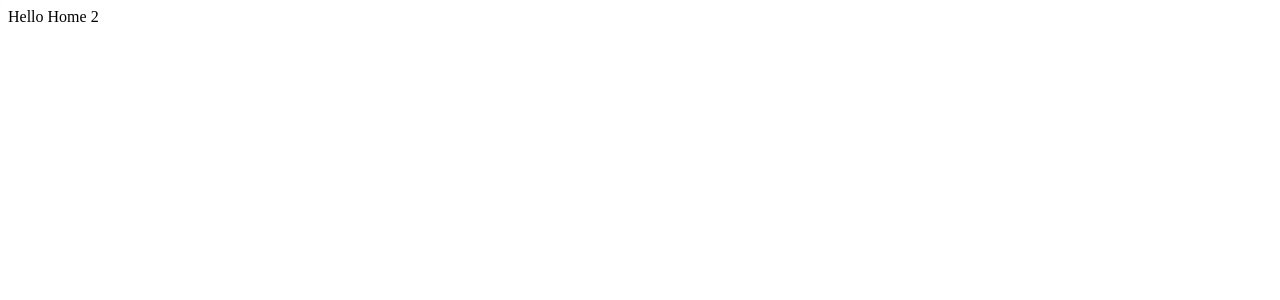
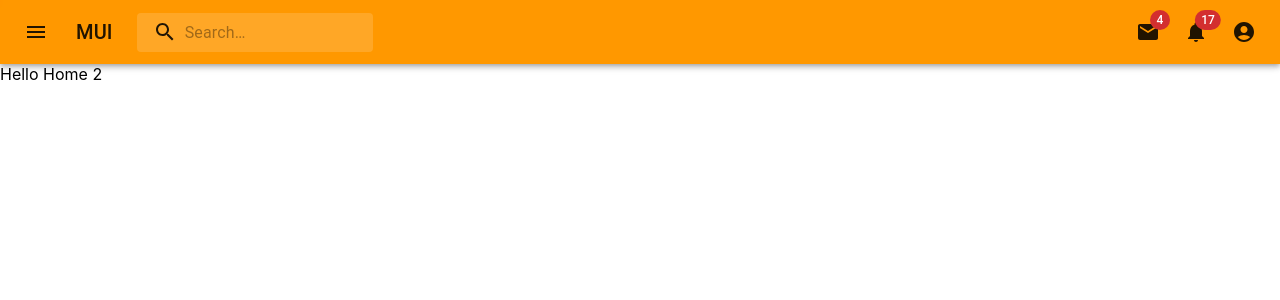
Before and after one commit to WebNaresh/BasicLayout, a React (Create React App) app: page / in a window 1280 px wide. Shown: the top 300 px of the page. Built offline with nearby package versions, Linux system fonts and the light colour scheme.

Commit message:
after 5 days code completion

```diff
--- a/public/index.html
+++ b/public/index.html
@@ -10,34 +10,14 @@
       content="Web site created using create-react-app"
     />
     <link rel="apple-touch-icon" href="%PUBLIC_URL%/logo192.png" />
-    <!--
-      manifest.json provides metadata used when your web app is installed on a
-      user's mobile device or desktop. See https://developers.google.com/web/fundamentals/web-app-manifest/
-    -->
+
     <link rel="manifest" href="%PUBLIC_URL%/manifest.json" />
-    <!--
-      Notice the use of %PUBLIC_URL% in the tags above.
-      It will be replaced with the URL of the `public` folder during the build.
-      Only files inside the `public` folder can be referenced from the HTML.
 
-      Unlike "/favicon.ico" or "favicon.ico", "%PUBLIC_URL%/favicon.ico" will
-      work correctly both with client-side routing and a non-root public URL.
-      Learn how to configure a non-root public URL by running `npm run build`.
-    -->
-    <title>React App</title>
+    <title>Naresh App</title>
   </head>
   <body>
     <noscript>You need to enable JavaScript to run this app.</noscript>
     <div id="root"></div>
-    <!--
-      This HTML file is a template.
-      If you open it directly in the browser, you will see an empty page.
-
-      You can add webfonts, meta tags, or analytics to this file.
-      The build step will place the bundled scripts into the <body> tag.
-
-      To begin the development, run `npm start` or `yarn start`.
-      To create a production bundle, use `npm run build` or `yarn build`.
-    -->
+    <!-- for  image hit link https://manifest-gen.netlify.app/ -->
   </body>
 </html>
--- a/src/App.jsx
+++ b/src/App.jsx
@@ -6,9 +6,21 @@
 import AppLoader from "./utils/AppLoader/AppLoader";
 import AppAlert from "./utils/AppAlert/AppAlert";
 import TopLoadingBar from "./utils/TopLoadingBar/TopLoadingBar";
+import TopNav from "./utils/TopNav/TopNav";
+import { colors, createTheme, ThemeProvider } from "@mui/material";
+// mulitple screen size xs,sm,md,lg,xl
+
+const theme = createTheme({
+  palette: {
+    primary: {
+      main: colors.orange[500],
+    },
+  },
+});
 
 function App() {
   return (
+    <ThemeProvider theme={theme}>
       <BrowserRouter>
         <UseState>
           <TestState>
@@ -16,11 +28,13 @@
               <TopLoadingBar />
               <AppLoader />
               <AppAlert />
+              <TopNav />
               <Route />
             </UseEffectState>
           </TestState>
         </UseState>
       </BrowserRouter>
+    </ThemeProvider>
   );
 }
 
--- /dev/null
+++ b/src/utils/TopNav/TopNav.jsx
@@ -0,0 +1,237 @@
+import * as React from "react";
+import { styled, alpha } from "@mui/material/styles";
+import AppBar from "@mui/material/AppBar";
+import Box from "@mui/material/Box";
+import Toolbar from "@mui/material/Toolbar";
+import IconButton from "@mui/material/IconButton";
+import Typography from "@mui/material/Typography";
+import InputBase from "@mui/material/InputBase";
+import Badge from "@mui/material/Badge";
+import MenuItem from "@mui/material/MenuItem";
+import Menu from "@mui/material/Menu";
+import MenuIcon from "@mui/icons-material/Menu";
+import SearchIcon from "@mui/icons-material/Search";
+import AccountCircle from "@mui/icons-material/AccountCircle";
+import MailIcon from "@mui/icons-material/Mail";
+import NotificationsIcon from "@mui/icons-material/Notifications";
+import MoreIcon from "@mui/icons-material/MoreVert";
+
+const Search = styled("div")(({ theme }) => ({
+  position: "relative",
+  borderRadius: theme.shape.borderRadius,
+  backgroundColor: alpha(theme.palette.common.white, 0.15),
+  "&:hover": {
+    backgroundColor: alpha(theme.palette.common.white, 0.25),
+  },
+  marginRight: theme.spacing(2),
+  marginLeft: 0,
+  width: "100%",
+  [theme.breakpoints.up("sm")]: {
+    marginLeft: theme.spacing(3),
+    width: "auto",
+  },
+}));
+
+const SearchIconWrapper = styled("div")(({ theme }) => ({
+  padding: theme.spacing(0, 2),
+  height: "100%",
+  position: "absolute",
+  pointerEvents: "none",
+  display: "flex",
+  alignItems: "center",
+  justifyContent: "center",
+}));
+
+const StyledInputBase = styled(InputBase)(({ theme }) => ({
+  color: "inherit",
+  "& .MuiInputBase-input": {
+    padding: theme.spacing(1, 1, 1, 0),
+    // vertical padding + font size from searchIcon
+    paddingLeft: `calc(1em + ${theme.spacing(4)})`,
+    transition: theme.transitions.create("width"),
+    width: "100%",
+    [theme.breakpoints.up("md")]: {
+      width: "20ch",
+    },
+  },
+}));
+
+export default function TopNav() {
+  const [anchorEl, setAnchorEl] = React.useState(null);
+  const [mobileMoreAnchorEl, setMobileMoreAnchorEl] = React.useState(null);
+
+  const isMenuOpen = Boolean(anchorEl);
+  const isMobileMenuOpen = Boolean(mobileMoreAnchorEl);
+
+  const handleProfileMenuOpen = (event) => {
+    setAnchorEl(event.currentTarget);
+  };
+
+  const handleMobileMenuClose = () => {
+    setMobileMoreAnchorEl(null);
+  };
+
+  const handleMenuClose = () => {
+    setAnchorEl(null);
+    handleMobileMenuClose();
+  };
+
+  const handleMobileMenuOpen = (event) => {
+    setMobileMoreAnchorEl(event.currentTarget);
+  };
+
+  const menuId = "primary-search-account-menu";
+  const renderMenu = (
+    <Menu
+      anchorEl={anchorEl}
+      anchorOrigin={{
+        vertical: "top",
+        horizontal: "right",
+      }}
+      id={menuId}
+      keepMounted
+      transformOrigin={{
+        vertical: "top",
+        horizontal: "right",
+      }}
+      open={isMenuOpen}
+      onClose={handleMenuClose}
+    >
+      <MenuItem onClick={handleMenuClose}>Profile</MenuItem>
+      <MenuItem onClick={handleMenuClose}>My account</MenuItem>
+    </Menu>
+  );
+
+  const mobileMenuId = "primary-search-account-menu-mobile";
+  const renderMobileMenu = (
+    <Menu
+      anchorEl={mobileMoreAnchorEl}
+      anchorOrigin={{
+        vertical: "top",
+        horizontal: "right",
+      }}
+      id={mobileMenuId}
+      keepMounted
+      transformOrigin={{
+        vertical: "top",
+        horizontal: "right",
+      }}
+      open={isMobileMenuOpen}
+      onClose={handleMobileMenuClose}
+    >
+      <MenuItem>
+        <IconButton size="large" aria-label="show 4 new mails" color="inherit">
+          <Badge badgeContent={4} color="error">
+            <MailIcon />
+          </Badge>
+        </IconButton>
+        <p>Messages</p>
+      </MenuItem>
+      <MenuItem>
+        <IconButton
+          size="large"
+          aria-label="show 17 new notifications"
+          color="inherit"
+        >
+          <Badge badgeContent={17} color="error">
+            <NotificationsIcon />
+          </Badge>
+        </IconButton>
+        <p>Notifications</p>
+      </MenuItem>
+      <MenuItem onClick={handleProfileMenuOpen}>
+        <IconButton
+          size="large"
+          aria-label="account of current user"
+          aria-controls="primary-search-account-menu"
+          aria-haspopup="true"
+          color="inherit"
+        >
+          <AccountCircle />
+        </IconButton>
+        <p>Profile</p>
+      </MenuItem>
+    </Menu>
+  );
+
+  return (
+    <Box sx={{ flexGrow: 1 }}>
+      <AppBar position="static">
+        <Toolbar>
+          <IconButton
+            size="large"
+            edge="start"
+            color="inherit"
+            aria-label="open drawer"
+            sx={{ mr: 2 }}
+          >
+            <MenuIcon />
+          </IconButton>
+          <Typography
+            variant="h6"
+            noWrap
+            component="div"
+            sx={{ display: { xs: "none", sm: "block" } }}
+          >
+            MUI
+          </Typography>
+          <Search>
+            <SearchIconWrapper>
+              <SearchIcon />
+            </SearchIconWrapper>
+            <StyledInputBase
+              placeholder="Search…"
+              inputProps={{ "aria-label": "search" }}
+            />
+          </Search>
+          <Box sx={{ flexGrow: 1 }} />
+          <Box sx={{ display: { xs: "none", md: "flex" } }}>
+            <IconButton
+              size="large"
+              aria-label="show 4 new mails"
+              color="inherit"
+            >
+              <Badge badgeContent={4} color="error">
+                <MailIcon />
+              </Badge>
+            </IconButton>
+            <IconButton
+              size="large"
+              aria-label="show 17 new notifications"
+              color="inherit"
+            >
+              <Badge badgeContent={17} color="error">
+                <NotificationsIcon />
+              </Badge>
+            </IconButton>
+            <IconButton
+              size="large"
+              edge="end"
+              aria-label="account of current user"
+              aria-controls={menuId}
+              aria-haspopup="true"
+              onClick={handleProfileMenuOpen}
+              color="inherit"
+            >
+              <AccountCircle />
+            </IconButton>
+          </Box>
+          <Box sx={{ display: { xs: "flex", md: "none" } }}>
+            <IconButton
+              size="large"
+              aria-label="show more"
+              aria-controls={mobileMenuId}
+              aria-haspopup="true"
+              onClick={handleMobileMenuOpen}
+              color="inherit"
+            >
+              <MoreIcon />
+            </IconButton>
+          </Box>
+        </Toolbar>
+      </AppBar>
+      {renderMobileMenu}
+      {renderMenu}
+    </Box>
+  );
+}
```
Also changed, not shown: src/index.js (+6 -5 lines). Lines whose indentation alone changed are shown as unchanged.
